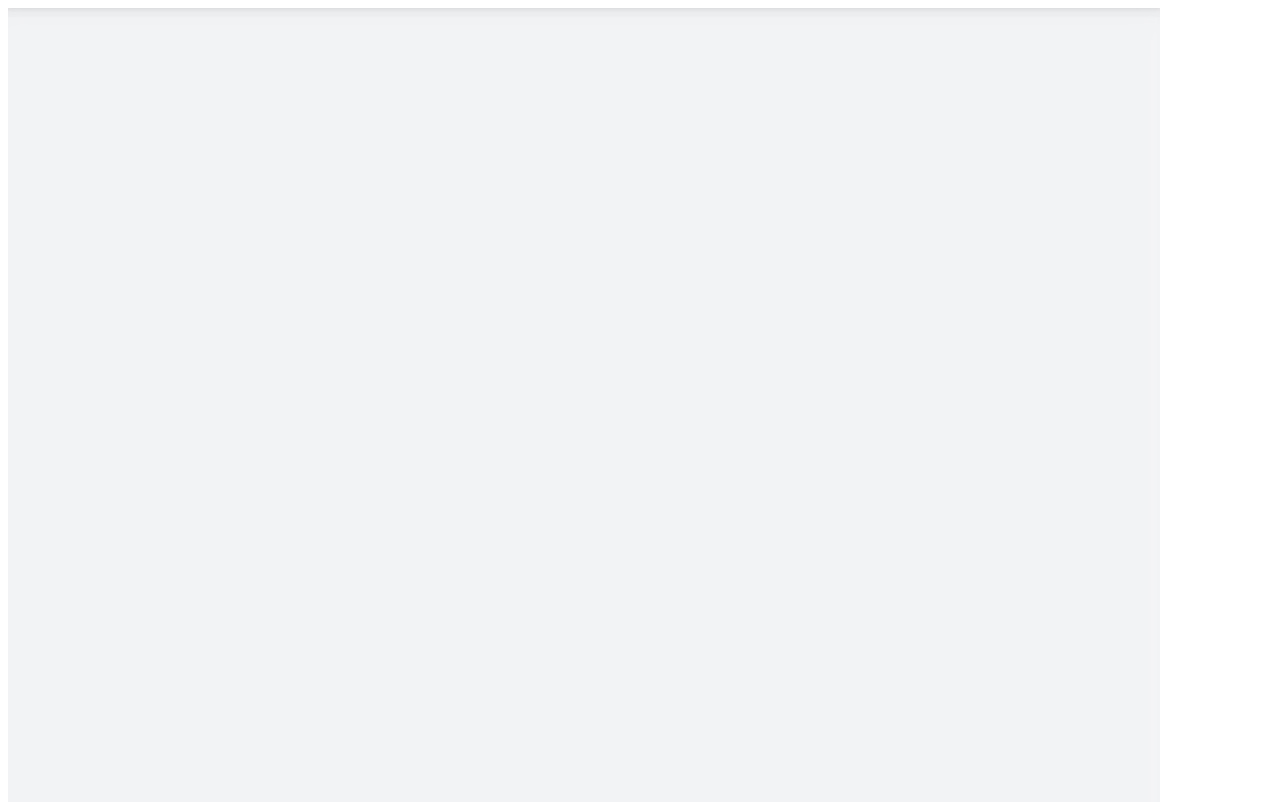
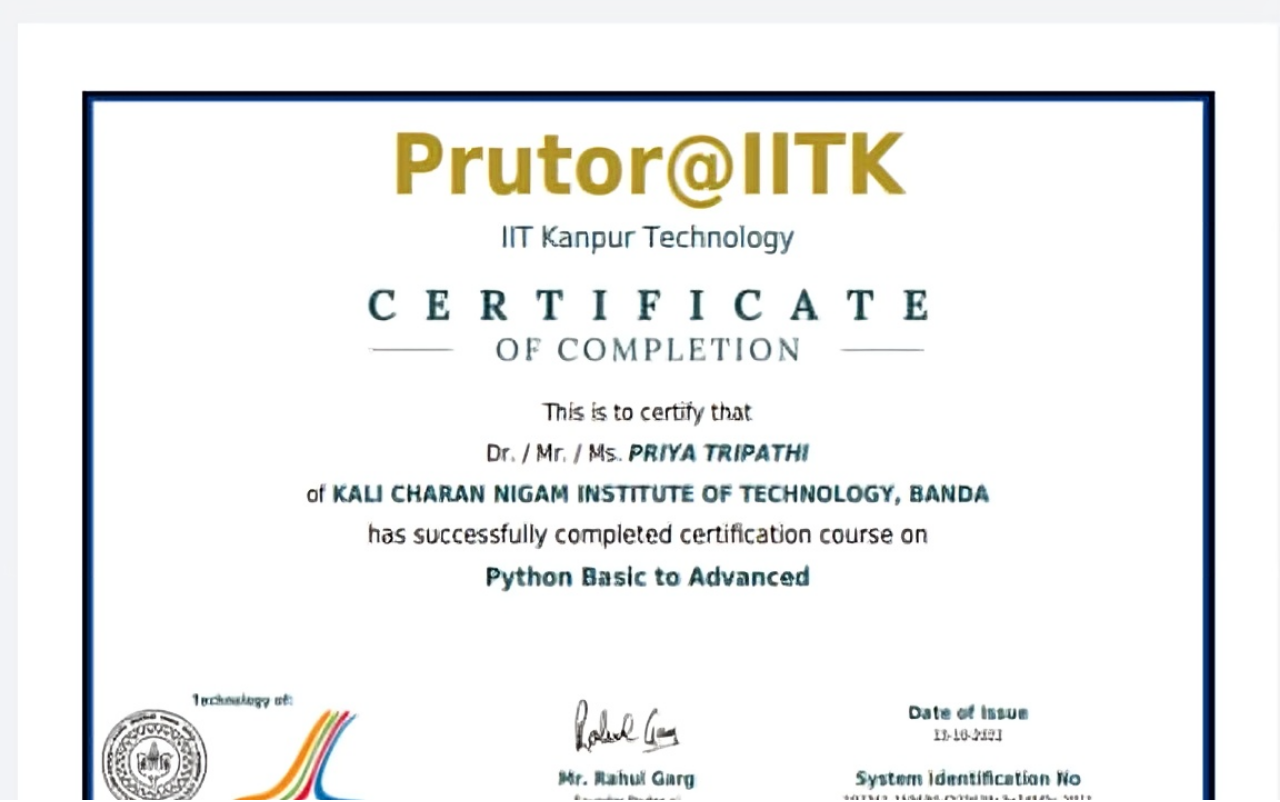
Before and after one commit to Shankshukchan/Certification-, a plain HTML site: page index.html in a window 1280 px wide. Shown: the top 802 px of the page. Drawn offline with Linux system fonts and the light colour scheme.

Commit message:
Update index.html

```diff
--- a/index.html
+++ b/index.html
@@ -1 +1,30 @@
-<img src="./1000001401.png">
+<!DOCTYPE html>
+<html lang="en">
+<head>
+  <meta charset="UTF-8" />
+  <meta name="viewport" content="width=device-width, initial-scale=1.0"/>
+  <title>Full Screen Centered Image</title>
+  <style>
+    html, body {
+      margin: 0;
+      padding: 0;
+      height: 100%;
+      width: 100%;
+    }
+    body {
+      display: flex;
+      justify-content: center;
+      align-items: center;
+      overflow: hidden;
+    }
+    img {
+      width: 100vw;
+      height: 100vh;
+      object-fit: cover;
+    }
+  </style>
+</head>
+<body>
+  <img src="1000001401.png" alt="Full Screen Image">
+</body>
+</html>
```
